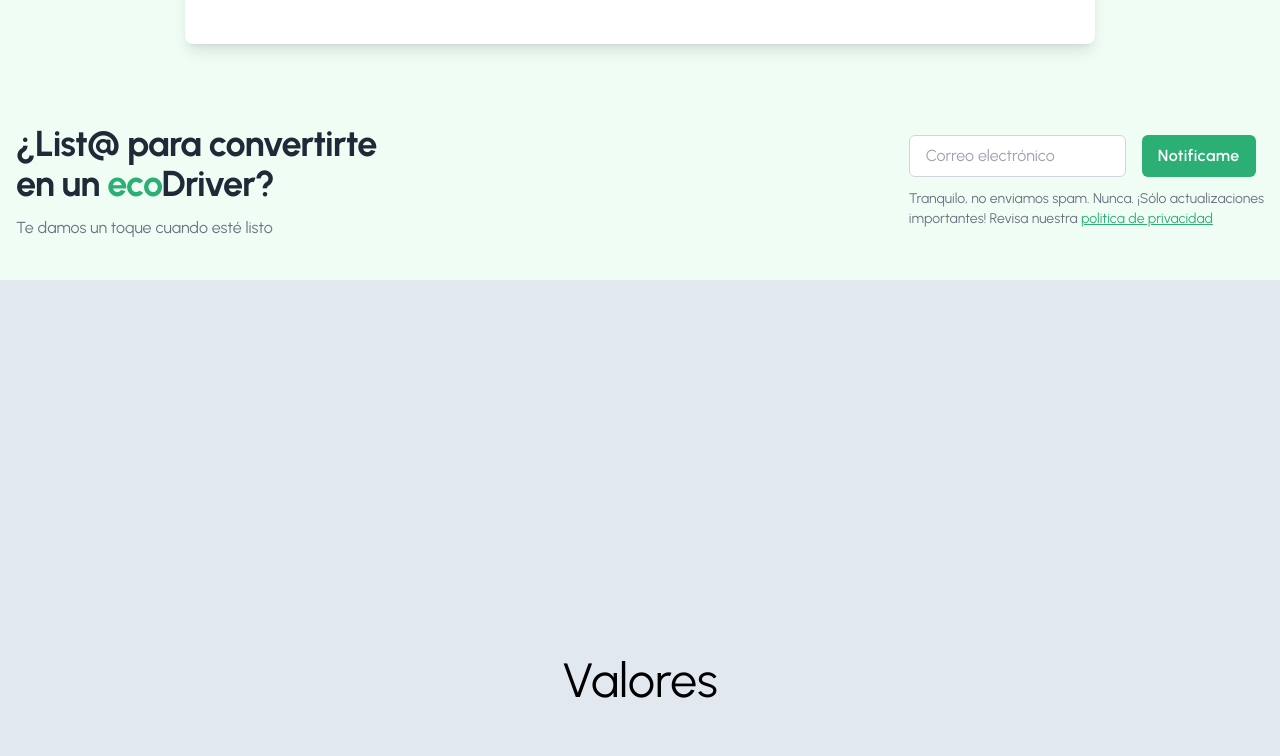
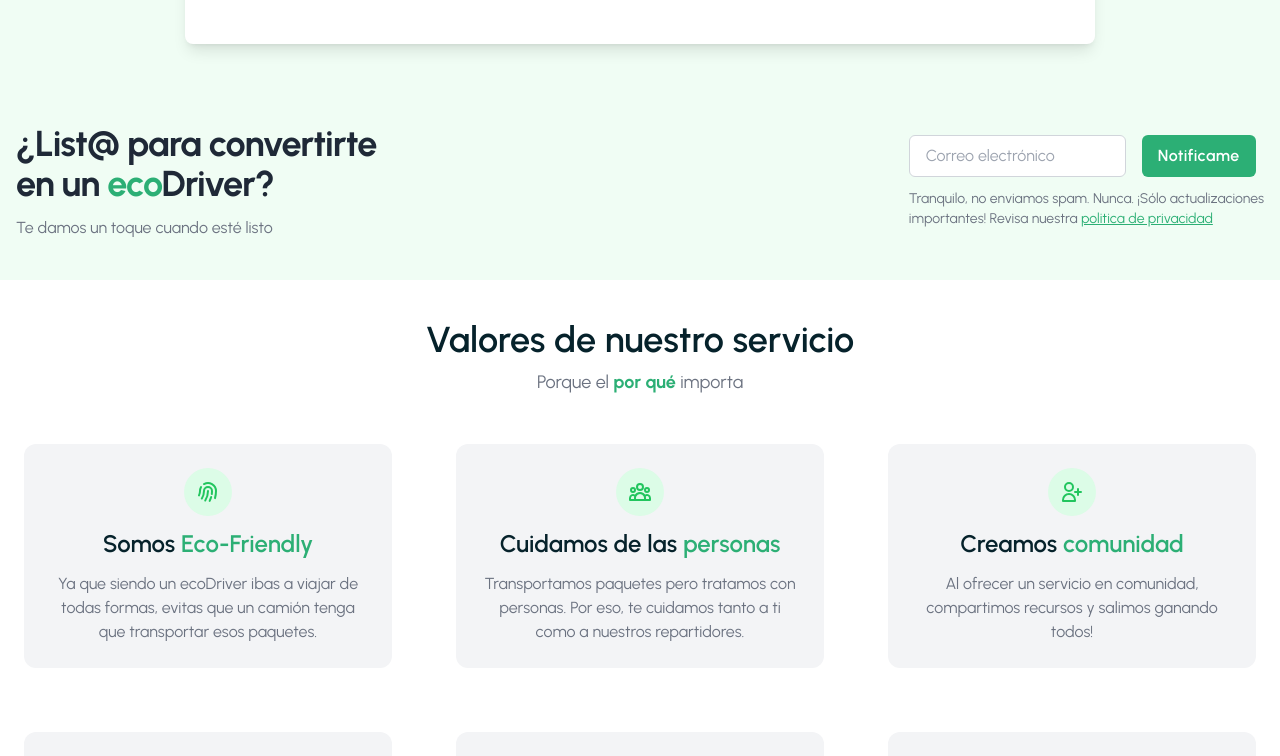
Before and after one commit to randreu28/ecodeliver.es, a Next.js app: page /particular in a window 1280 px wide. Shown: the part 2000-2756 px from the top of the page. Built offline with nearby package versions, Linux system fonts and the light colour scheme.

Commit message:
Creates values section

```diff
--- a/pages/particular.jsx
+++ b/pages/particular.jsx
@@ -4,6 +4,14 @@ import Image from "next/image";
 import Cookies from "js-cookie";
 import Link from "next/link";
 import Button from "../components/Button";
+import {
+  BadgeCheckIcon,
+  FingerPrintIcon,
+  ShieldCheckIcon,
+  SparklesIcon,
+  UserAddIcon,
+  UserGroupIcon,
+} from "@heroicons/react/outline";
 
 export default function Particular() {
   Cookies.set("isBusiness", false);
@@ -34,7 +42,7 @@ export default function Particular() {
               <div className="flex flex-row gap-5 flex-wrap">
                 <input
                   type="text"
-                  className="px-4 py-2 text-lg text-gray-700 bg-white border border-gray-300 rounded-md focus:border-primary-40 focus:ring-green-300 focus:outline-none focus:ring focus:ring-opacity-40"
+                  className="px-4 py-2 text-lg text-secondary bg-white border border-gray-300 rounded-md focus:border-primary-40 focus:ring-green-300 focus:outline-none focus:ring focus:ring-opacity-40"
                   placeholder="Número de seguimiento"
                 />
                 <Button text="Busca" className="text-lg" />
@@ -163,7 +171,7 @@ export default function Particular() {
                   <p className="px-2 font-bold text-xl">1</p>
                 </span>
                 <div className="mt-4 md:mx-4 md:mt-0">
-                  <h1 className="text-2xl font-semibold text-gray-700">
+                  <h1 className="text-2xl font-semibold text-secondary">
                     Publica tu viaje en la App
                   </h1>
                   <p className="mt-3 text-gray-500">
@@ -177,7 +185,7 @@ export default function Particular() {
                   <p className="px-2 font-bold text-xl">2</p>
                 </span>
                 <div className="mt-4 md:mx-4 md:mt-0">
-                  <h1 className="text-2xl font-semibold text-gray-700">
+                  <h1 className="text-2xl font-semibold text-secondary">
                     Recoge los paquetes en nuestro almacén
                   </h1>
                   <p className="mt-3 text-gray-500 ">
@@ -191,7 +199,7 @@ export default function Particular() {
                   <p className="px-2 font-bold text-xl">3</p>
                 </span>
                 <div className="mt-4 md:mx-4 md:mt-0">
-                  <h1 className="text-2xl font-semibold text-gray-700">
+                  <h1 className="text-2xl font-semibold text-secondary">
                     Deja los paquetes al llegar a tu destino
                   </h1>
                   <p className="mt-3 text-gray-500">
@@ -205,7 +213,7 @@ export default function Particular() {
                   <p className="px-2 font-bold text-xl">4</p>
                 </span>
                 <div className="mt-4 md:mx-4 md:mt-0">
-                  <h1 className="text-2xl font-semibold text-gray-700">
+                  <h1 className="text-2xl font-semibold text-secondary">
                     Recibe el pago y ¡listo!
                   </h1>
                   <p className="mt-3 text-gray-500">
@@ -266,7 +274,7 @@ export default function Particular() {
               <input
                 id="email"
                 type="text"
-                className="px-4 py-2 text-gray-700 bg-white border border-gray-300 rounded-md sm:mx-2  focus:border-primary-40 focus:ring-green-300 focus:outline-none focus:ring focus:ring-opacity-40"
+                className="px-4 py-2 text-secondary bg-white border border-gray-300 rounded-md sm:mx-2  focus:border-primary-40 focus:ring-green-300 focus:outline-none focus:ring focus:ring-opacity-40"
                 placeholder="Correo electrónico"
               />
 
@@ -288,8 +296,110 @@ export default function Particular() {
           </div>
         </div>
       </section>
-      <section id={navData[2].href} className="h-screen flex bg-slate-200">
-        <h1 className="m-auto text-5xl">{navData[2].name}</h1>
+      <section id={navData[2].href} className="container px-6 py-10 mx-auto">
+        <h1 className="text-3xl font-semibold text-center text-secondary lg:text-4xl ">
+          Valores de nuestro servicio
+        </h1>
+        <p className="text-center text-gray-500 pt-2 text-lg">
+          Porque el <b className="text-primary">por qué</b> importa
+        </p>
+
+        <div className="grid grid-cols-1 gap-8 mt-8 xl:mt-12 xl:gap-16 md:grid-cols-2 xl:grid-cols-3">
+          <div className="flex flex-col items-center p-6 space-y-3 text-center bg-gray-100 rounded-xl">
+            <span className="inline-block p-3 text-green-500 bg-green-100 rounded-full">
+              <FingerPrintIcon className="h-6 w-6" />
+            </span>
+
+            <h1 className="text-2xl font-semibold text-secondary capitalize ">
+              Somos{" "}
+              <span className="text-primary font-semibold">eco-friendly</span>
+            </h1>
+
+            <p className="text-gray-500">
+              Ya que siendo un ecoDriver ibas a viajar de todas formas, evitas
+              que un camión tenga que transportar esos paquetes.
+            </p>
+          </div>
+
+          <div className="flex flex-col items-center p-6 space-y-3 text-center bg-gray-100 rounded-xl ">
+            <span className="inline-block p-3 text-green-500 bg-green-100 rounded-full">
+              <UserGroupIcon className="h-6 w-6" />
+            </span>
+
+            <h1 className="text-2xl font-semibold text-secondary">
+              Cuidamos de las{" "}
+              <span className="text-primary font-semibold">personas</span>
+            </h1>
+
+            <p className="text-gray-500">
+              Transportamos paquetes pero tratamos con personas. Por eso, te
+              cuidamos tanto a ti como a nuestros repartidores.
+            </p>
+          </div>
+
+          <div className="flex flex-col items-center p-6 space-y-3 text-center bg-gray-100 rounded-xl ">
+            <span className="inline-block p-3 text-green-500 bg-green-100 rounded-full">
+              <UserAddIcon className="h-6 w-6" />
+            </span>
+
+            <h1 className="text-2xl font-semibold text-secondary">
+              Creamos{" "}
+              <span className="text-primary font-semibold">comunidad</span>
+            </h1>
+
+            <p className="text-gray-500">
+              Al ofrecer un servicio en comunidad, compartimos recursos y
+              salimos ganando todos!
+            </p>
+          </div>
+
+          <div className="flex flex-col items-center p-6 space-y-3 text-center bg-gray-100 rounded-xl">
+            <span className="inline-block p-3 text-green-500 bg-green-100 rounded-full">
+              <SparklesIcon className="h-6 w-6" />
+            </span>
+
+            <h1 className="text-2xl font-semibold text-secondary">
+              Muy <span className="text-primary font-semibold">práctico</span>
+            </h1>
+
+            <p className="text-gray-500">
+              Disrumpimos el mercado, pero sin disrumpir tu viaje! Nos centramos
+              en que para ti todo vaya <i>sobre ruedas</i>.
+            </p>
+          </div>
+
+          <div className="flex flex-col items-center p-6 space-y-3 text-center bg-gray-100 rounded-xl ">
+            <span className="inline-block p-3 text-green-500 bg-green-100 rounded-full">
+              <BadgeCheckIcon className="w-6 h-6" />
+            </span>
+
+            <h1 className="text-2xl font-semibold text-secondary">
+              <span className="text-primary font-semibold">Transparencia</span>{" "}
+              ante todo
+            </h1>
+
+            <p className="text-gray-500">
+              Al ofrecer un servicio en comunidad, compartimos recursos y
+              salimos ganando todos!
+            </p>
+          </div>
+
+          <div className="flex flex-col items-center p-6 space-y-3 text-center bg-gray-100 rounded-xl ">
+            <span className="inline-block p-3 text-green-500 bg-green-100 rounded-full">
+              <ShieldCheckIcon className="h-6 w-6" />
+            </span>
+
+            <h1 className="text-2xl font-semibold text-secondary">
+              Cuidando de tu{" "}
+              <span className="text-primary font-semibold">seguridad</span>
+            </h1>
+
+            <p className="text-gray-500">
+              Cuidamos de los ecoDrivers y de los paquetes, verificando que se
+              cumplen nuestros protocolos de seguridad.
+            </p>
+          </div>
+        </div>
       </section>
       <section id={navData[3].href} className="h-screen flex bg-slate-300">
         <h1 className="m-auto text-5xl">{navData[3].name}</h1>
```
